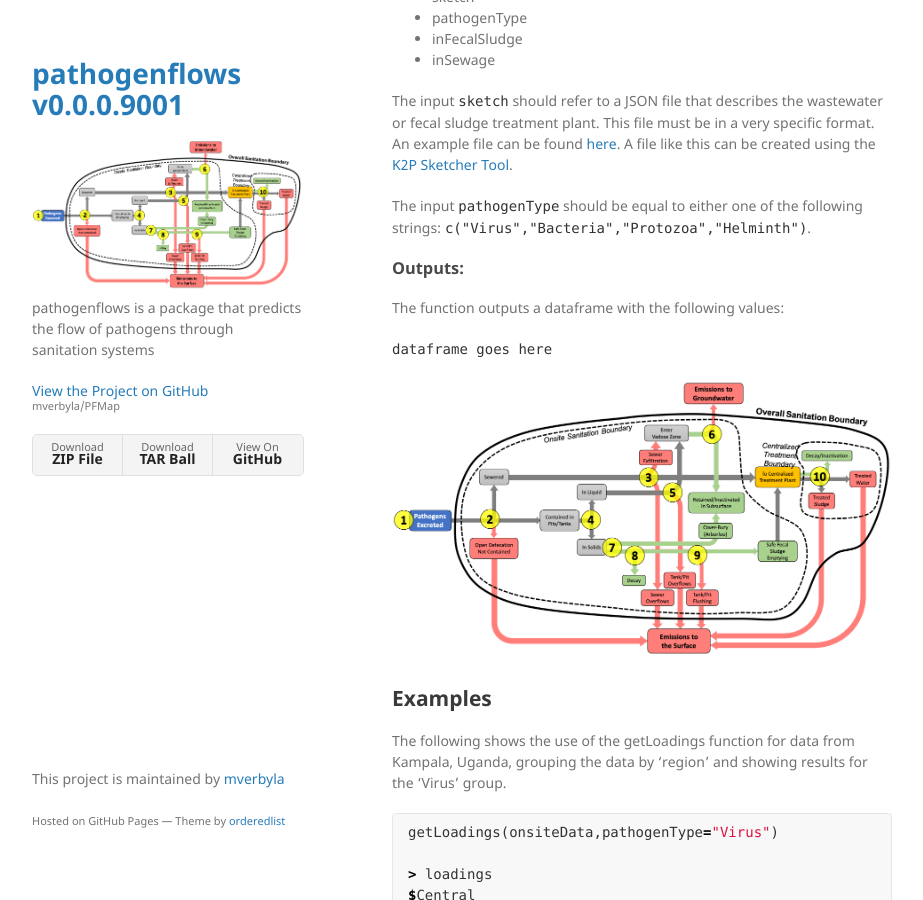
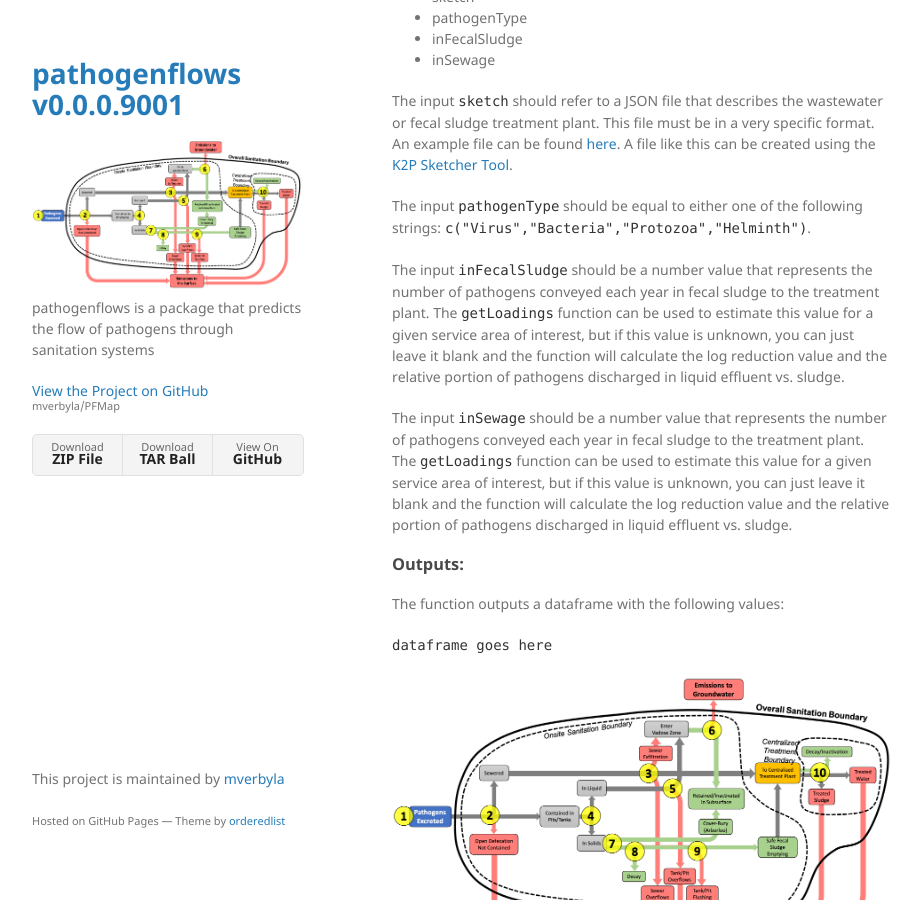
Before and after one commit to mverbyla/PFMap, a Jekyll site: the page built from index.md, in a window 1280 px wide and 900 px high, scrolled down 1964 px. Shown: the whole window, without its empty margins (178-1101 px from the left). Built offline with Jekyll 4.4.1, drawn with Linux system fonts in a browser that asks for light colours; our own code applies the rules of GitHub Pages for plain Markdown files.

```diff
--- a/index.md
+++ b/index.md
@@ -64,6 +64,10 @@ The `getLRV` function requires the following two inputs:
 The input `sketch` should refer to a JSON file that describes the wastewater or fecal sludge treatment plant. This file must be in a very specific format. An example file can be found [here](http://data.waterpathogens.org/dataset/a1423a05-7680-4d1c-8d67-082fbeb00a50/resource/e7852e8f-9603-4b19-a5fa-9cb3cdc63bb8/download/sketch_lubigi.json). A file like this can be created using the [K2P Sketcher Tool](http://tools.waterpathogens.org/sketcher/).
 
 The input `pathogenType` should be equal to either one of the following strings: `c("Virus","Bacteria","Protozoa","Helminth")`.
+
+The input `inFecalSludge` should be a number value that represents the number of pathogens conveyed each year in fecal sludge to the treatment plant. The `getLoadings` function can be used to estimate this value for a given service area of interest, but if this value is unknown, you can just leave it blank and the function will calculate the log reduction value and the relative portion of pathogens discharged in liquid effluent vs. sludge.
+
+The input `inSewage` should be a number value that represents the number of pathogens conveyed each year in fecal sludge to the treatment plant. The `getLoadings` function can be used to estimate this value for a given service area of interest, but if this value is unknown, you can just leave it blank and the function will calculate the log reduction value and the relative portion of pathogens discharged in liquid effluent vs. sludge.
 
 ### Outputs:
 
```
Also changed, not shown: 4 other files.
